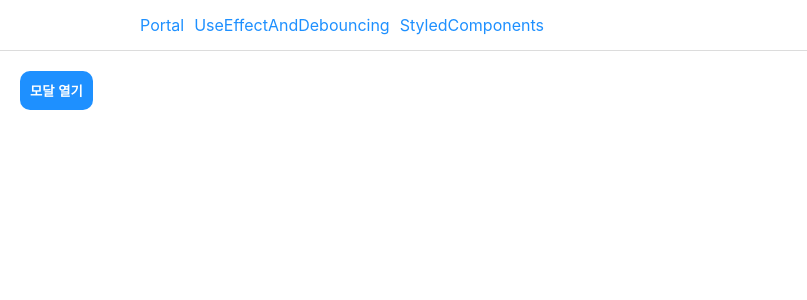
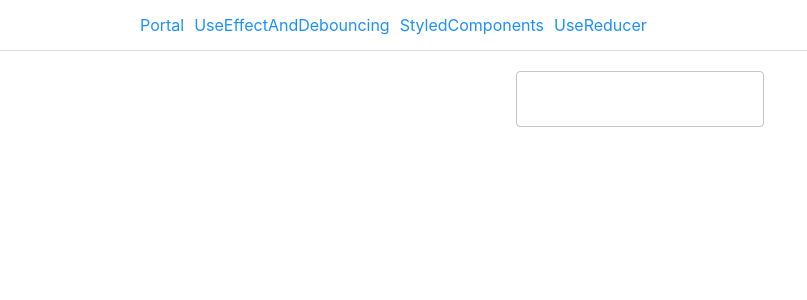
Before and after one commit to socratone/react-advanced, a React (Create React App) app: page /use-reducer in a window 1280 px wide. Shown: the top 300 px of the page, without its empty margins (0-807 px from the left). Built offline with nearby package versions, Linux system fonts and the light colour scheme.

Commit message:
feat: useReducer 예제 추가

```diff
--- a/src/App.tsx
+++ b/src/App.tsx
@@ -4,6 +4,7 @@ import MainNav from './components/layout/MainNav';
 import MainNavItem from './components/layout/MainNavItem';
 import UseEffectAndDebouncing from './pages/UseEffectAndDebouncing';
 import StyledComponents from './pages/StyledComponents';
+import UseReducer from './pages/UseReducer';
 
 function App() {
   return (
@@ -14,6 +15,7 @@ function App() {
           UseEffectAndDebouncing
         </MainNavItem>
         <MainNavItem to="/styled-components">StyledComponents</MainNavItem>
+        <MainNavItem to="/use-reducer">UseReducer</MainNavItem>
       </MainNav>
       <Routes>
         <Route path="/portal" element={<Portal />} />
@@ -22,6 +24,7 @@ function App() {
           element={<UseEffectAndDebouncing />}
         />
         <Route path="/styled-components" element={<StyledComponents />} />
+        <Route path="/use-reducer" element={<UseReducer />} />
         <Route path="*" element={<Portal />} />
       </Routes>
     </div>
--- /dev/null
+++ b/src/pages/UseReducer/index.tsx
@@ -0,0 +1,62 @@
+import { TextField } from '@mui/material';
+import React, { useReducer } from 'react';
+import styled from 'styled-components';
+
+type NameState = {
+  value: string;
+  error: string;
+};
+
+type NameAction = {
+  type: string;
+  value: string;
+};
+
+type NameReducer = (state: NameState, action: NameAction) => NameState;
+
+const nameReducer: NameReducer = (state, action) => {
+  const { value } = action;
+  if (action.type === 'INPUT') {
+    return {
+      value,
+      error: value.length > 3 ? '3글자를 넘으면 안 됩니다.' : '',
+    };
+  }
+  return { value, error: '' };
+};
+
+const initialState = { value: '', error: '' };
+
+const UseReducer = () => {
+  const [nameState, dispatchName] = useReducer<NameReducer>(
+    nameReducer,
+    initialState
+  );
+
+  const handleChange = (event: React.ChangeEvent<HTMLInputElement>) => {
+    const { value } = event.target;
+    dispatchName({
+      type: 'INPUT',
+      value,
+    });
+  };
+
+  return (
+    <Container>
+      <TextField
+        value={nameState.value}
+        onChange={handleChange}
+        error={!!nameState.error}
+        helperText={nameState.error}
+      />
+    </Container>
+  );
+};
+
+const Container = styled.div`
+  padding: 20px;
+  display: flex;
+  justify-content: center;
+`;
+
+export default UseReducer;
```
